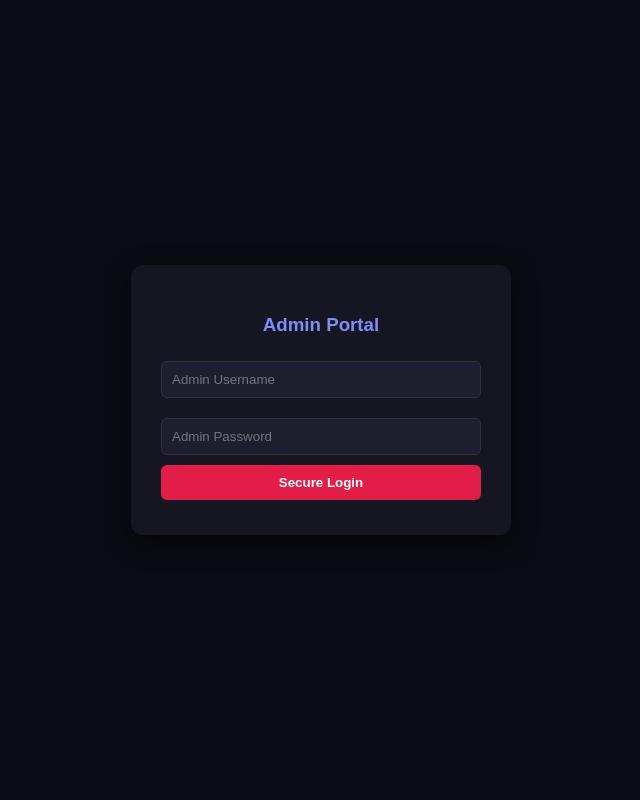
After one commit to AneesAhmedL/ADISE-AI-Assistant-ver2, a Flask app: page /adise_secure_admin_portal_99 in a window 1280 px wide. The commit adds this page. Shown: the whole page, without its empty margins (319-959 px from the left). Run offline with Flask 3, Linux system fonts and the light colour scheme.

Commit message:
Fix Errors in website

```diff
--- a/app.py
+++ b/app.py
@@ -33,6 +33,10 @@ MONGO_URI = os.getenv("MONGO_URI", "").strip()
 if MONGO_URI.startswith("MONGODB_URI="):
     MONGO_URI = MONGO_URI.replace("MONGODB_URI=", "")
 
+# --- Secure Admin Configuration ---
+ADMIN_USERNAME = "admin"
+ADMIN_PASSWORD = "secure_admin_password_2026"  # Change this to your preferred admin password
+
 # --- Lazy MongoDB Connection ---
 mongo_client = None
 
@@ -54,12 +58,6 @@ def get_db():
 
 # --- Helper Function: Multi-Tier Failover with Google Search Grounding ---
 def generate_ai_response(user_input, system_instruction):
-    """
-    Tries Gemini Primary Key, then Secondary Key using gemini-3.6-flash (with Google Search Grounding enabled).
-    If both fail or are rate-limited, falls over to Hugging Face Llama 3.1 router.
-    """
-
-    # 1. Try Gemini Keys First (With Google Search Grounding)
     gemini_keys = [
         ("Primary Gemini Key", GEMINI_API_KEY),
         ("Secondary Gemini Key", GEMINI_API_KEY_2)
@@ -77,7 +75,7 @@ def generate_ai_response(user_input, system_instruction):
                     contents=user_input,
                     config=types.GenerateContentConfig(
                         system_instruction=system_instruction,
-                        tools=[{"google_search": {}}], # Enables live Google Search Grounding via types config
+                        tools=[{"google_search": {}}],
                         temperature=0.3
                     )
                 )
@@ -88,7 +86,6 @@ def generate_ai_response(user_input, system_instruction):
         except Exception as client_err:
             print(f"[{key_name} Client Init Error]: {str(client_err)}")
 
-    # 2. Fallover to Hugging Face if Gemini fails or is exhausted
     if HUGGINGFACE_API_KEY:
         print("[FALLOVER] Switching to Hugging Face backup provider...")
         API_URL = "https://router.huggingface.co/v1/chat/completions"
@@ -141,6 +138,66 @@ def clear_session():
     session.clear()
     return redirect(url_for('home'))
 
+# --- Secure Admin Panel Routes ---
+
+@app.route('/adise_secure_admin_portal_99', methods=['GET', 'POST'])
+def admin_login():
+    if request.method == 'POST':
+        data = request.get_json() or {}
+        if data.get('username') == ADMIN_USERNAME and data.get('password') == ADMIN_PASSWORD:
+            session['is_admin'] = True
+            return jsonify({"status": "success"})
+        return jsonify({"status": "error", "message": "Invalid admin credentials"}), 401
+
+    if session.get('is_admin'):
+        return redirect(url_for('admin_dashboard'))
+    return render_template('admin_login.html')
+
+@app.route('/adise_secure_admin_portal_99/dashboard')
+def admin_dashboard():
+    if not session.get('is_admin'):
+        return redirect(url_for('admin_login'))
+    return render_template('admin_dashboard.html')
+
+@app.route('/adise_secure_admin_portal_99/api/data')
+def admin_api_data():
+    if not session.get('is_admin'):
+        return jsonify({"error": "Unauthorized"}), 403
+
+    db = get_db()
+    if db is None:
+        return jsonify({"error": "Database unreachable"}), 500
+
+    try:
+        users = list(db.users.find({}, {"password_hash": 0}))
+        for u in users:
+            u["_id"] = str(u["_id"])
+            if "created_at" in u and u["created_at"]:
+                u["created_at"] = u["created_at"].strftime("%Y-%m-%d %H:%M:%S")
+
+        threads = list(db.chat_threads.find({}))
+        for t in threads:
+            t["_id"] = str(t["_id"])
+
+        history = list(db.chat_history.find({}))
+        for h in history:
+            h["_id"] = str(h["_id"])
+            if "timestamp" in h and h["timestamp"]:
+                h["timestamp"] = h["timestamp"].strftime("%Y-%m-%d %H:%M:%S")
+
+        return jsonify({
+            "users": users,
+            "threads": threads,
+            "history": history
+        })
+    except Exception as e:
+        return jsonify({"error": str(e)}), 500
+
+@app.route('/adise_secure_admin_portal_99/logout', methods=['POST'])
+def admin_logout():
+    session.pop('is_admin', None)
+    return jsonify({"status": "success"})
+
 # --- Authentication Routes ---
 
 @app.route('/send_otp', methods=['POST'])
@@ -165,7 +222,6 @@ def send_otp():
         return jsonify({"status": "error", "message": "Username or Email already registered."}), 409
 
     otp = str(random.randint(100000, 999999))
-    print(f"[DEBUG] Generated OTP for {email}: {otp}")
 
     session['pending_user'] = {
         'username': username,
@@ -196,10 +252,8 @@ def send_otp():
         if response.status_code in [200, 201]:
             return jsonify({"status": "success", "message": f"OTP code dispatched to {email}"})
         else:
-            print(f"[BREVO API ERROR]: {response.status_code} - {response.text}")
             return jsonify({"status": "error", "message": f"Failed to deliver OTP via mail service: {response.text}"}), 500
     except Exception as e:
-        print(f"[MAIL REQUEST ERROR]: {str(e)}")
         return jsonify({"status": "error", "message": f"Failed to initiate OTP email: {str(e)}"}), 500
 
 @app.route('/verify_otp_and_register', methods=['POST'])
@@ -250,7 +304,6 @@ def login():
             "$or": [{"username_lower": login_identifier}, {"email": login_identifier}]
         })
     except Exception as e:
-        print(f"[LOGIN DB ERROR]: {str(e)}")
         return jsonify({"status": "error", "message": "Database connection error."}), 500
 
     if user and check_password_hash(user['password_hash'], password):
@@ -318,7 +371,6 @@ def chat():
             except Exception as db_err:
                 print(f"Error updating/inserting thread: {db_err}")
 
-    # --- Accurate IST Time & Strict Real-Time Instructions Fix ---
     IST = timezone(timedelta(hours=5, minutes=30))
     current_time_str = datetime.datetime.now(IST).strftime("%Y-%m-%d %H:%M:%S (%A) [IST]")
 
--- /dev/null
+++ b/templates/admin_login.html
@@ -0,0 +1,44 @@
+<!DOCTYPE html>
+<html lang="en">
+<head>
+    <meta charset="UTF-8">
+    <meta name="viewport" content="width=device-width, initial-scale=1.0">
+    <title>Admin Portal - Restricted</title>
+    <style>
+        body { background: #0b0b13; color: #fff; font-family: sans-serif; display: flex; height: 100vh; justify-content: center; align-items: center; margin: 0; }
+        .box { background: #161622; padding: 30px; border-radius: 12px; width: 320px; box-shadow: 0 8px 24px rgba(0,0,0,0.5); }
+        input { width: 100%; padding: 10px; margin: 10px 0; background: #1e1e2f; border: 1px solid #333; color: #fff; border-radius: 6px; box-sizing: border-box; outline: none; }
+        input:focus { border-color: #818cf8; }
+        button { width: 100%; padding: 10px; background: #e11d48; color: #fff; border: none; border-radius: 6px; font-weight: bold; cursor: pointer; }
+        button:hover { background: #be123c; }
+        .error { color: #f87171; font-size: 0.85rem; margin-top: 5px; text-align: center; }
+    </style>
+</head>
+<body>
+    <div class="box">
+        <h3 style="text-align: center; color: #818cf8; margin-bottom: 15px;">Admin Portal</h3>
+        <input type="text" id="adminUser" placeholder="Admin Username">
+        <input type="password" id="adminPass" placeholder="Admin Password">
+        <button onclick="loginAdmin()">Secure Login</button>
+        <div id="errorMsg" class="error"></div>
+    </div>
+    <script>
+        async function loginAdmin() {
+            const res = await fetch('/adise_secure_admin_portal_99', {
+                method: 'POST',
+                headers: {'Content-Type': 'application/json'},
+                body: JSON.stringify({
+                    username: document.getElementById('adminUser').value,
+                    password: document.getElementById('adminPass').value
+                })
+            });
+            if(res.ok) {
+                window.location.href = '/adise_secure_admin_portal_99/dashboard';
+            } else {
+                document.getElementById('errorMsg আনন্দের').innerText = "Access Denied";
+                document.getElementById('errorMsg').innerText = "Invalid Admin Credentials";
+            }
+        }
+    </script>
+</body>
+</html>
```
Also changed, not shown: templates/admin_dashboard.html (added, +123 -0 lines), templates/login.html (+0 -8 lines).
